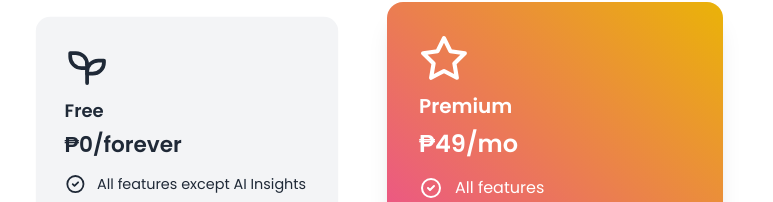
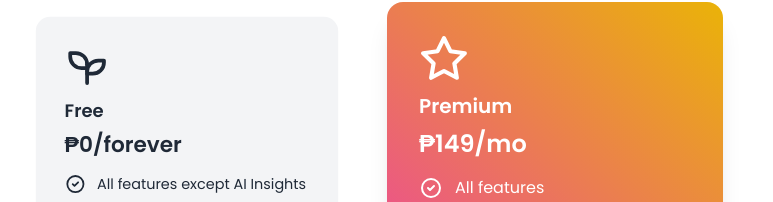
Before and after one commit to bertdida/trackexpense-landing, a Next.js app: page / in a window 1280 px wide. Shown: the part 3258-3460 px from the top of the page, without its empty margins (253-1026 px from the left). Built offline with nearby package versions, Linux system fonts and the light colour scheme.

Commit message:
chore: temporarily change pricing

```diff
--- a/src/app/page.tsx
+++ b/src/app/page.tsx
@@ -146,7 +146,7 @@ const pricings: PricingProps[] = [
     },
     icon: <StarIcon width={50} height={50} />,
     title: 'Premium',
-    description: '₱49/mo',
+    description: '₱149/mo',
     features: ['All features', 'Unlimited expenses', 'Unlimited expense reminders'],
   },
 ];
```
